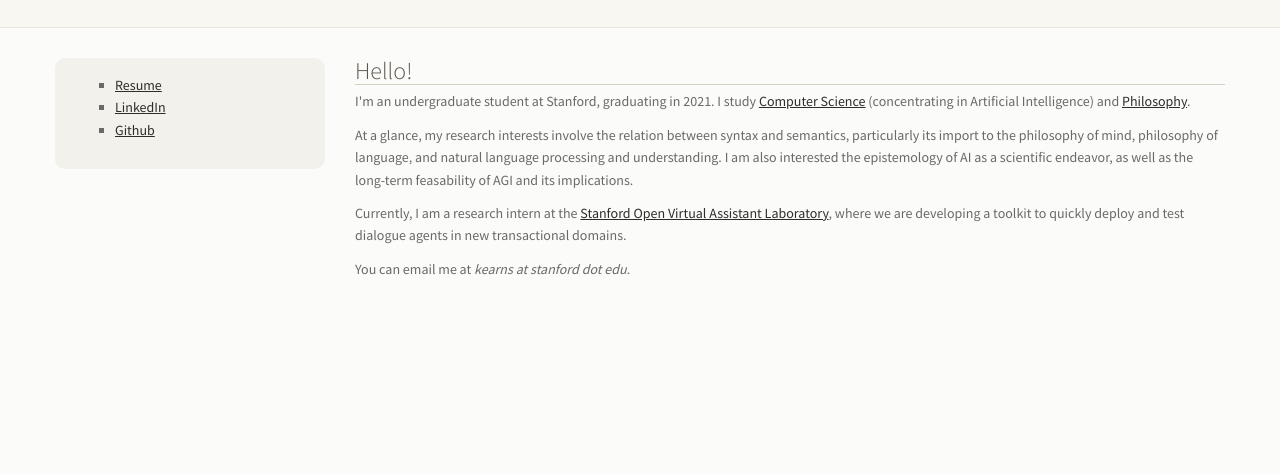
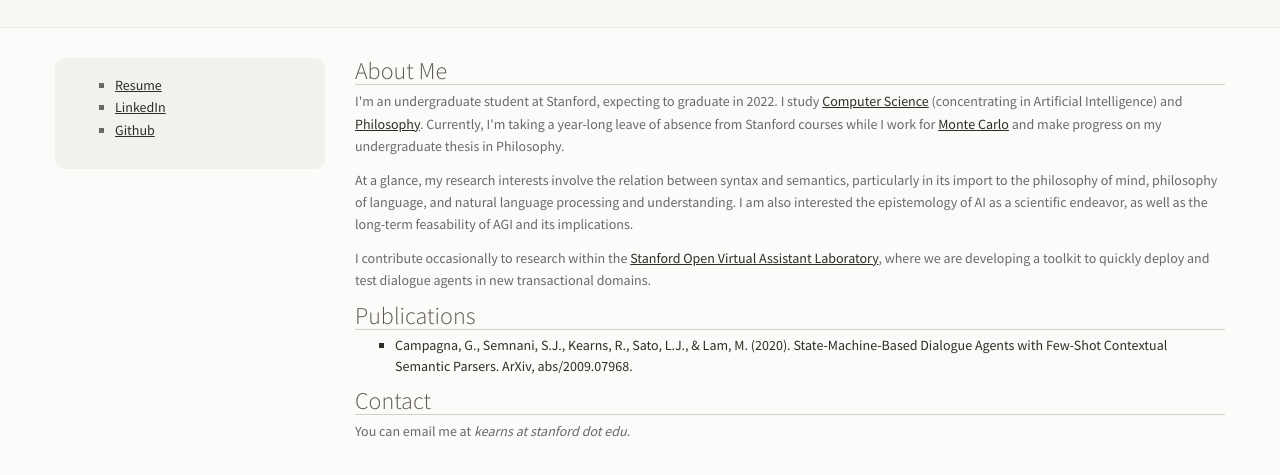
Before and after one commit to RyanOthnielKearns/afs, a plain HTML site: page index.html in a window 1280 px wide. Shown: the part 163-638 px from the top of the page. Drawn offline with nearby package versions, Linux system fonts and the light colour scheme; files that its build step writes are made by us from their sources; files whose address does not match are found by name.

Commit message:
Update index.html

```diff
--- a/index.html
+++ b/index.html
@@ -106,11 +106,16 @@
       <div class="row">
         <!-- Main column -->
         <div id="main-content" class="col-md-9 col-md-push-3" role="main">
-          <h2 class="headline">Hello!</h2>
-          <p>I'm an undergraduate student at Stanford, graduating in 2021. I study <a href="https://cs.stanford.edu/">Computer Science</a> (concentrating in Artificial Intelligence) and <a href="https://philosophy.stanford.edu/">Philosophy</a>.</p>
-          <p>At a glance, my research interests involve the relation between syntax and semantics, particularly its import to the philosophy of mind, philosophy of language, and natural language processing and understanding. I am also interested the epistemology of AI as a scientific endeavor, as well as the long-term feasability of AGI and its implications.</p>
-          <p>Currently, I am a research intern at the <a href='https://oval.cs.stanford.edu/'>Stanford Open Virtual Assistant Laboratory</a>, where we are developing a toolkit to quickly deploy and test dialogue agents in new transactional domains.</p>
-          <p>You can email me at <em>kearns at stanford dot edu</em>.</p>
+          <h2 class="headline">About Me</h2>
+          <p>I'm an undergraduate student at Stanford, expecting to graduate in 2022. I study <a href="https://cs.stanford.edu/">Computer Science</a> (concentrating in Artificial Intelligence) and <a href="https://philosophy.stanford.edu/">Philosophy</a>. Currently, I'm taking a year-long leave of absence from Stanford courses while I work for <a href="https://www.montecarlodata.com/">Monte Carlo</a> and make progress on my undergraduate thesis in Philosophy.</p>
+          <p>At a glance, my research interests involve the relation between syntax and semantics, particularly in its import to the philosophy of mind, philosophy of language, and natural language processing and understanding. I am also interested the epistemology of AI as a scientific endeavor, as well as the long-term feasability of AGI and its implications.</p>
+          <p>I contribute occasionally to research within the <a href='https://oval.cs.stanford.edu/'>Stanford Open Virtual Assistant Laboratory</a>, where we are developing a toolkit to quickly deploy and test dialogue agents in new transactional domains.</p>
+	  <h2 class="headline">Publications</h2>
+		<ul>
+	  		<li>Campagna, G., Semnani, S.J., Kearns, R., Sato, L.J., & Lam, M. (2020). State-Machine-Based Dialogue Agents with Few-Shot Contextual Semantic Parsers. ArXiv, abs/2009.07968.</li>
+		</ul>
+	  <h2 class="headline">Contact</h2>
+	  <p>You can email me at <em>kearns at stanford dot edu</em>.</p>
         </div>
         <div id="sidebar-second" class="col-md-3 col-md-pull-9">
           <div class="well">
```
